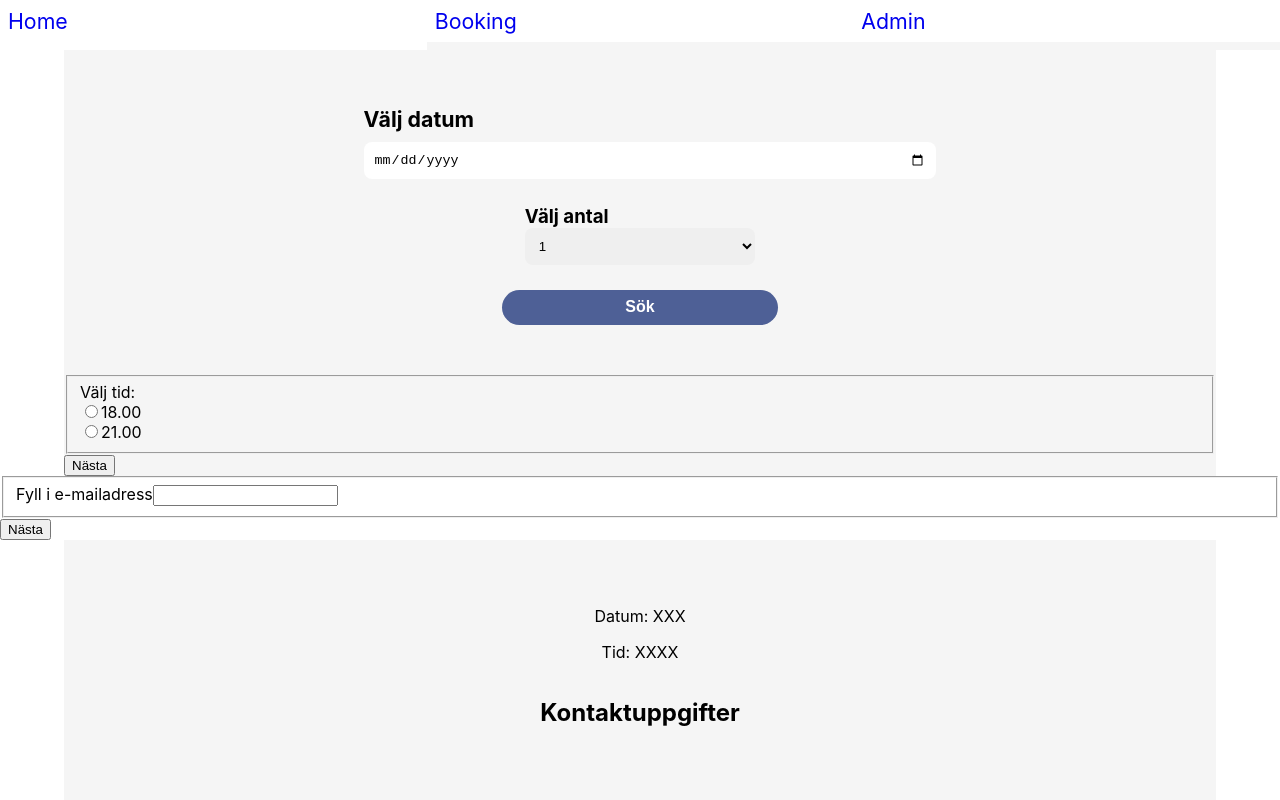
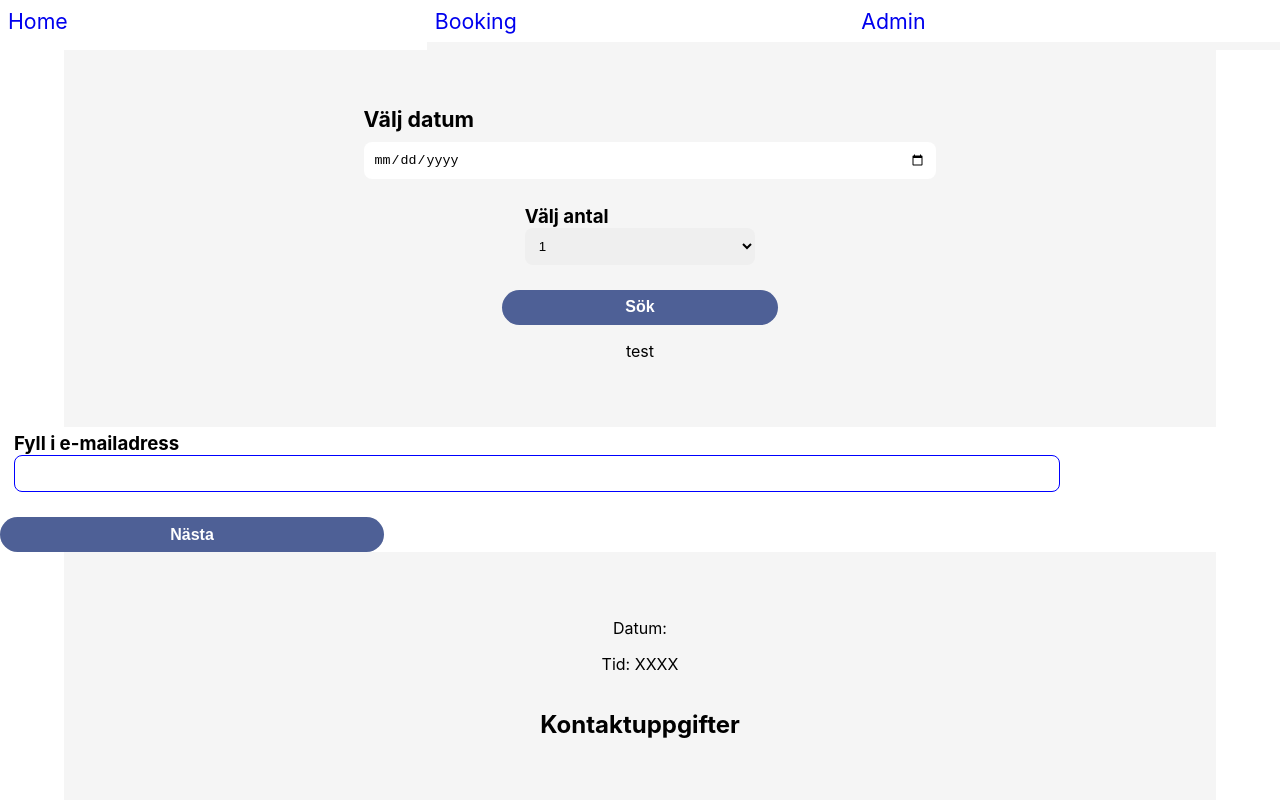
Before and after one commit to synnaf/react-bookingproject, a React (Create React App) app: page /booking in a window 1280 px wide. Shown: the top 800 px of the page. Built offline with nearby package versions, Linux system fonts and the light colour scheme.

Commit message:
adding changes to post request changes

```diff
--- a/src/components/bookingInformation/BookingInformation.scss
+++ b/src/components/bookingInformation/BookingInformation.scss
@@ -70,13 +70,72 @@
                 }.cta-search:hover {
                     background-color: lightsalmon;
                 }
-                .select-time {
-                    width:100%;
+                .time-container {
+                    padding-top: 50px;
+                    width:80%;
+                    display: flex;
+                    flex-direction: column;
+                    align-items:center;
+                    justify-content: center;
+                    .find-time {
+                        border:none;
+                        h4 {
+                            text-align: center;
+                            margin:0;
+                            font-size:16pt;
+                        }
+                        label {
+                            font-size: 14pt;
+                            font-weight: bold;
+                        }
+                        .available-time {
+                            background-color:white;
+                            padding: 10px;
+                            border-radius:8px;
+                            margin:5px;
+                            label {
+                                padding-left:10px;
+                            }
+                            input {
+                                align-self: left;
+                                padding:10px;
+                            }
+                        }
+                        .not-available {
+                            h4 {
+                                padding:10px;
+                                text-decoration: line-through;
+                                width:100%;
+                                color:darkblue;
+                            }
+                        }
+                    }
+                    .cta-form {
+                        padding:0px;
+                        transition: background-color 0.7s, transform 0.7s;
+                        width:30%;
+                        text-align: center;
+                        height:35px;
+                        background-color: #4e6096;
+                        border-radius:42px;
+                        cursor:pointer;
+                        text-decoration:none;
+                        button {
+                            cursor:pointer;
+                            height:100%;
+                            font-size: 12pt;
+                            font-weight: bold;
+                            border:none;
+                            text-decoration: none;
+                            background-color:transparent;
+                            color:white;
+                        }
+                    }.cta-form:hover {
+                        background-color: lightsalmon;
+                    }
                 }
             }
-            .cta-form {
-                align-self: center;
-            }
+
         }
     }
 
--- a/src/components/bookingInformation/BookingInformation.tsx
+++ b/src/components/bookingInformation/BookingInformation.tsx
@@ -11,7 +11,8 @@ export default function BookinInformation(props: IBookingInformationProps) {
   // TVÅ ST STATES VARS UPPDRAG ÄR ATT villkora rendering
   const [isAvailable18, setIsAvailable18] = useState(true);
   const [isAvailable21, setIsAvailable21] = useState(true);
-  const [findTime, setFindTime] = useState(true);
+  const [findTime, setFindTime] = useState(false);
+  const [fullyBooked, setFullyBooked] = useState(false);
 
   let defaultValue: Booking = {
     bookingId: 0,
@@ -35,14 +36,12 @@ export default function BookinInformation(props: IBookingInformationProps) {
     setTest({ [element]: value } as any);
   }
 
-  // FUNKTION FÖR: att villkora rendering
-  function showTimeSlots() {
-    setFindTime(true);
-  }
 
   //FUNKTION FÖR: hantera värdena när man trycker på knappen
   function createSearch() {
-    showTimeSlots(); //uppdatera state för 18 och 21
+
+    setFindTime(true);
+
     let selectedDate = test.date;
     let selectedSeats = test.seats;
 
@@ -55,11 +54,13 @@ export default function BookinInformation(props: IBookingInformationProps) {
 
       // kontrollera längden för valt datum
       if (newArr.length > 29) {
+        setFindTime(false);
         console.log("fullbokat!!!");
         console.log(newArr);
-        return setFindTime(false);
+        setFullyBooked(true);
       } else {
         setFindTime(true);
+        setFullyBooked(false);
         let timeSlotEarly = newArr.filter((t: Booking) =>
           t.time.includes("18")
         );
@@ -104,55 +105,53 @@ export default function BookinInformation(props: IBookingInformationProps) {
               Sök
             </button>
           </div>
-        </form>
 
-        {findTime ? (
-          <div className="find-time">
-            <fieldset className="select-time">
-              <label>Välj tid:</label>
 
-              {isAvailable18 ? (
-                <div>
+          { fullyBooked //hämta in bokningslistan?
+          ? <h1>fullbokat</h1>
+          : findTime ? (
+            <div className="time-container">
+              <fieldset className="find-time">
+                <h4>Välj tid:</h4>
+                {isAvailable18 && findTime ? (
+                  <div className="available-time">
                     <input
                       type="radio"
                       id="18"
                       name="time"
                       value="18"
                       onChange={update}
+                      onInput={() => sendBooking()}
                     />
                     <label htmlFor="18">18.00</label>
                   </div>
                 ) : (
-                <div>
+                  <div className="not-available">
                     <h4>18.00 FULLT</h4>
                   </div>
                 )}
-              {isAvailable21 ? (
-                <div>
+                {isAvailable21 && findTime ? (
+                  <div className="available-time">
                     <input
                       type="radio"
                       id="21"
                       name="time"
                       value="21"
                       onChange={update}
+                      onInput={() => sendBooking()}
                     />
                     <label htmlFor="21">21.00</label>
                   </div>
                 ) : (
-                <div>
+                  <div className="not-available">
                     <h4>21.00 FULLT</h4>
                   </div>
                 )}
               </fieldset>
-            <div className="cta-form">
-              <button type="button" onClick={() => sendBooking()}>
-                Nästa
-              </button>
             </div>
-          </div>
-        ) : (
-          <h1>FULLT</h1>
-        )}
+          ) : <p>test</p>
+          }
+        </form>
       </div>
     </div>
   );
--- a/src/components/guest-information/GuestInformation.scss
+++ b/src/components/guest-information/GuestInformation.scss
@@ -5,6 +5,49 @@
         flex-direction: column;
         justify-content: center;
         align-content: center;
+        .email-input-form {
+            fieldset {
+                width:80%;
+                border:none;
+                label {
+                    font-size: 14pt;
+                    font-weight: bold;
+                }
+                input {
+                    padding:10px;
+                    border-radius:8px;
+                    border:1px solid blue;
+                    width:100%;
+                }
+            }
+            div {
+                padding:0px;
+                margin-top:15px; //remove
+                transition: background-color 0.7s, transform 0.7s;
+                width:30%;
+                text-align: center;
+                height:35px;
+                background-color: #4e6096;
+                border-radius:42px;
+                cursor:pointer;
+                text-decoration:none;
+                button {
+                    cursor:pointer;
+                    align-self: center;
+                    height:100%;
+                    width:100%;
+                    font-size: 12pt;
+                    font-weight: bold;
+                    border:none;
+                    text-decoration: none;
+                    background-color:transparent;
+                    color:white;
+                }
+            }
+
+        }
+
+
         .form-container{
             align-self: center;
             display:flex;
--- a/src/components/guest-information/GuestInformation.tsx
+++ b/src/components/guest-information/GuestInformation.tsx
@@ -100,13 +100,16 @@ export default function GuestInformation(props: IGuestInformationProps) {
             onKeyPress={checkIfEnterPressed}
           />
         </fieldset>
-        <button type="button" onClick={findGuest}>
-          Nästa
-        </button>
+        <div>
+          <button type="button" onClick={findGuest}>
+            Nästa
+          </button>
+        </div>
       </form>
+
       <div className="form-container">
         <div className="booking-info">
-          <p>Datum: XXX</p>
+          <p>Datum:</p>
           <p>Tid: XXXX</p>
         </div>
 
--- a/src/components/home/Home.tsx
+++ b/src/components/home/Home.tsx
@@ -10,8 +10,9 @@ export default function Home() {
       </div>
 
       <div className="cta-startpage">
-        <button type="button">Boka</button>
+        <button type="button" onClick={()=>  window.location.href='/booking'}>Boka</button>
       </div>
+
 
     <div className="text-container">
       <p>
```
Also changed, not shown: src/components/createBooking/CreateBooking.tsx (+11 -1 lines). Lines whose indentation alone changed are shown as unchanged.
